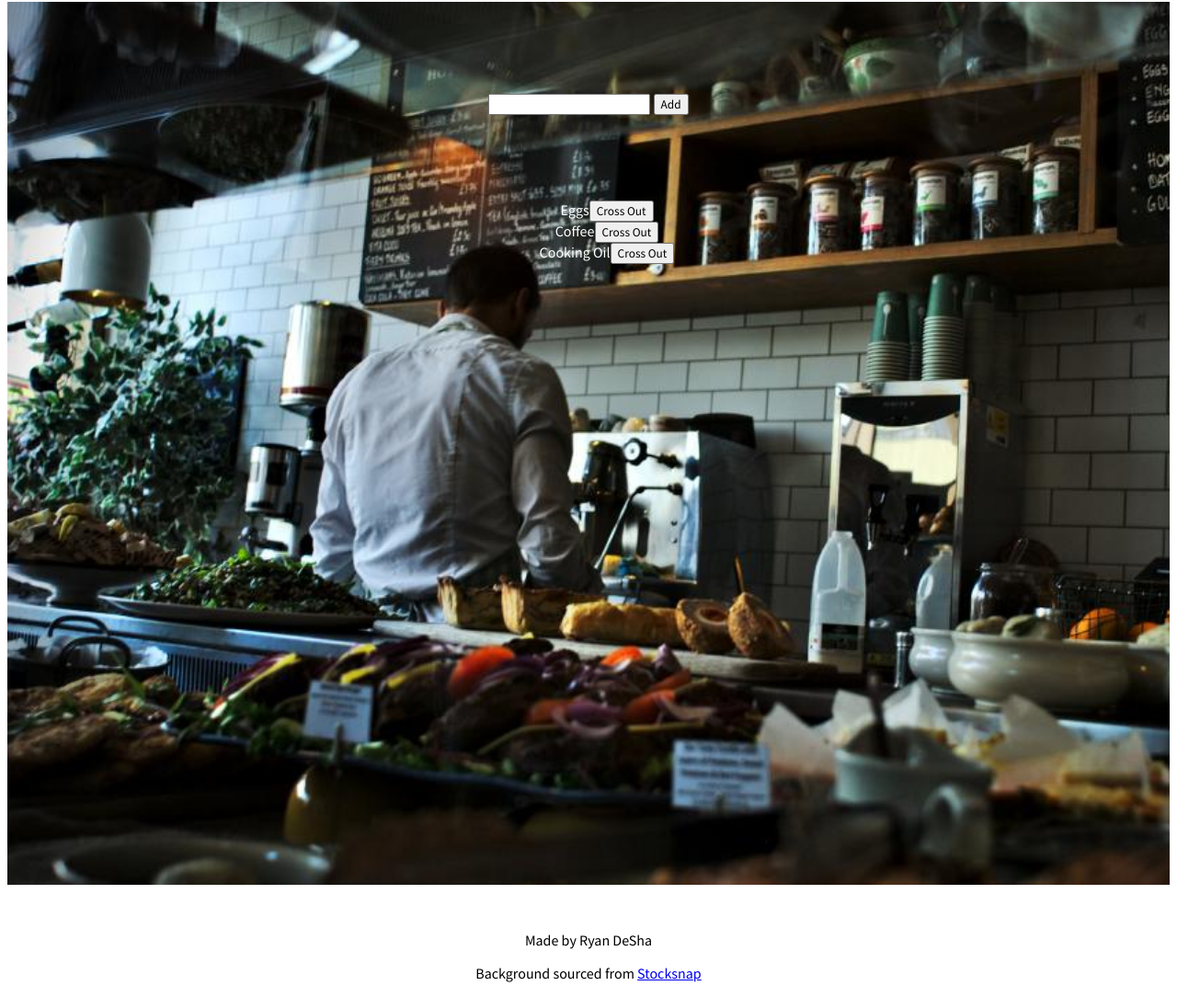
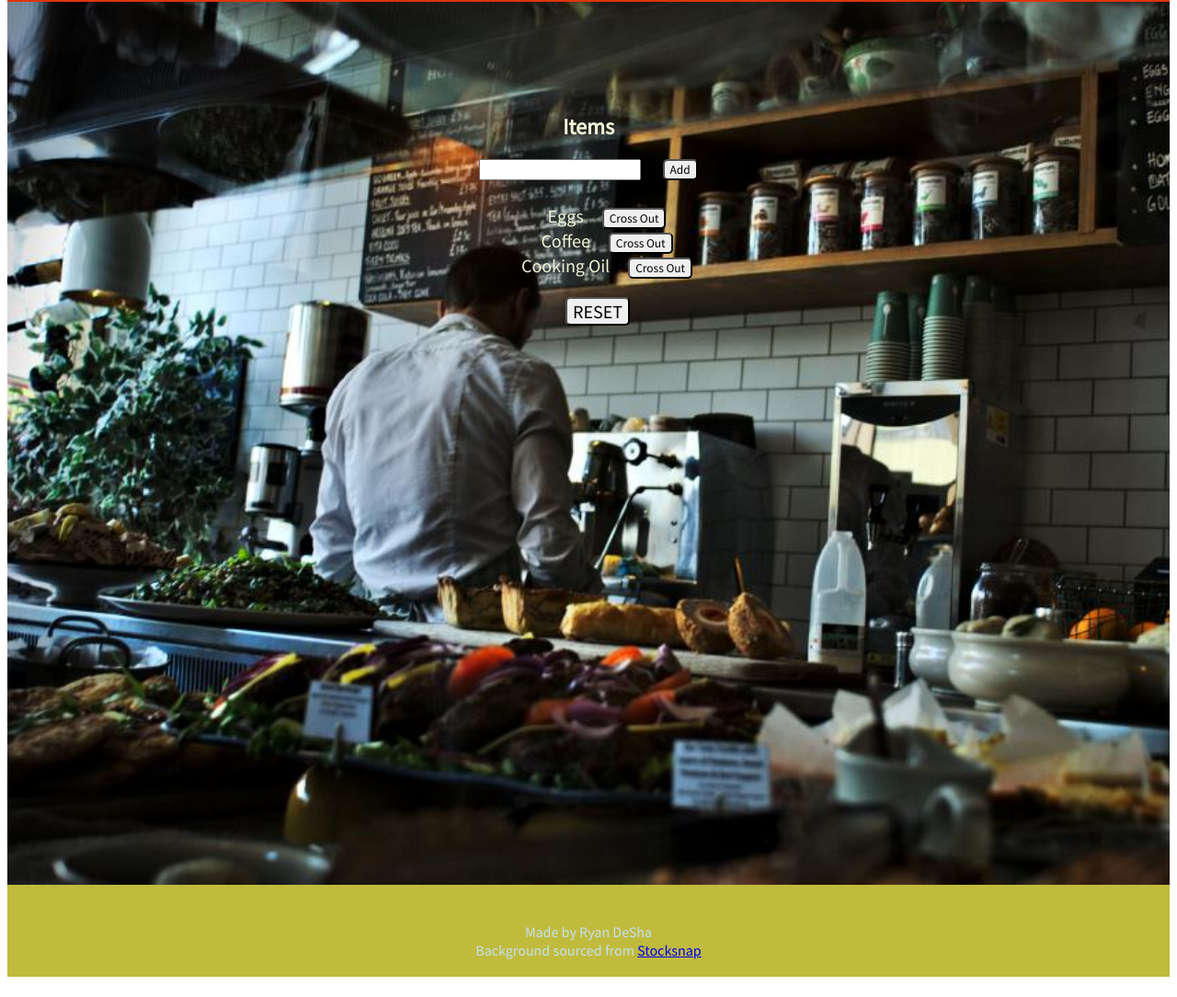
Before and after one commit to rdesha0218/thinkful-shopping-list, a plain HTML site: page index.html in a window 1280 px wide. Shown: the part 119-1203 px from the top of the page at 92% size. Drawn offline with Linux system fonts and the light colour scheme.

Commit message:
List, colorful, reset button

```diff
--- a/index.html
+++ b/index.html
@@ -12,6 +12,7 @@
 <body>
 	<section>
 		<div class="center">
+			<h2>Items</h2>
 			<form>
 				<input type="text" name="list_item">
 				<button type="button">Add</button>
@@ -24,11 +25,11 @@
 				<li>Coffee<button type="button">Cross Out</button></li>
 				<li>Cooking Oil<button type="button">Cross Out</button></li>
 			</ul>
+				<form><button class="reset" type="button">Reset</button>
 		</div>
 	</section>
 </body>
 <footer>
-	<p>Made by Ryan DeSha</p>
-	<p>Background sourced from <a href="https://stocksnap.io/photo/RE54D4GOX0">Stocksnap</a></p>
+	<p>Made by Ryan DeSha<br>Background sourced from <a href="https://stocksnap.io/photo/RE54D4GOX0">Stocksnap</a></p>
 </footer>
 </html>
--- a/style.css
+++ b/style.css
@@ -4,8 +4,11 @@
 	text-align: center;
 }
 header {
+	background-color: #DF340B;
+	background-size: cover;
 	padding:15px 0;
 	width:100%;
+	color:#C4E0F3;
 }
 
 section {
@@ -13,20 +16,34 @@ section {
 	background-size:cover;
 	background-repeat: no-repeat;
 	height: 960px;
-	color:white;
 }
 
 .center {
 	padding-top:100px;
 	height:100px;
 	width:100%;
-
+	color:#F0F3D8;
+}
+button {
+	border-radius: 5px;
+	margin-left: 20px;
 }
 .list {
-	height:50%;
+	color:#F0F3D8;
+	font-size:20px;
+	height:200px;
 	width:100%;
 }
-
+.reset {
+	text-transform: uppercase;
+	font-size: 20px;
+	border-radius: 5px;
+}
 footer {
-	margin-top:50px;
+	color:#C4E0F3;
+	padding:25px 0px;
+	background-color: #C0BB3C;
+	background-size: cover;
+	height:50px;
+	width: 100%;
 }
```
